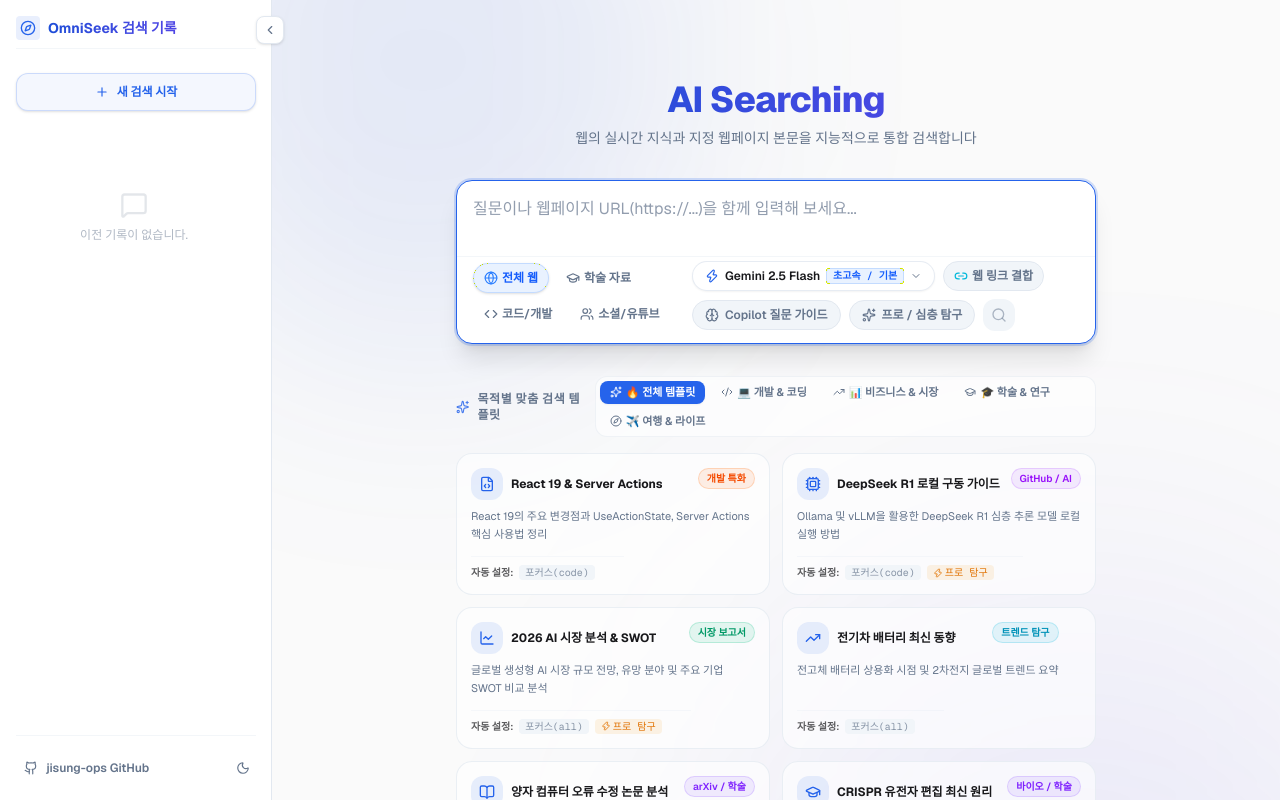
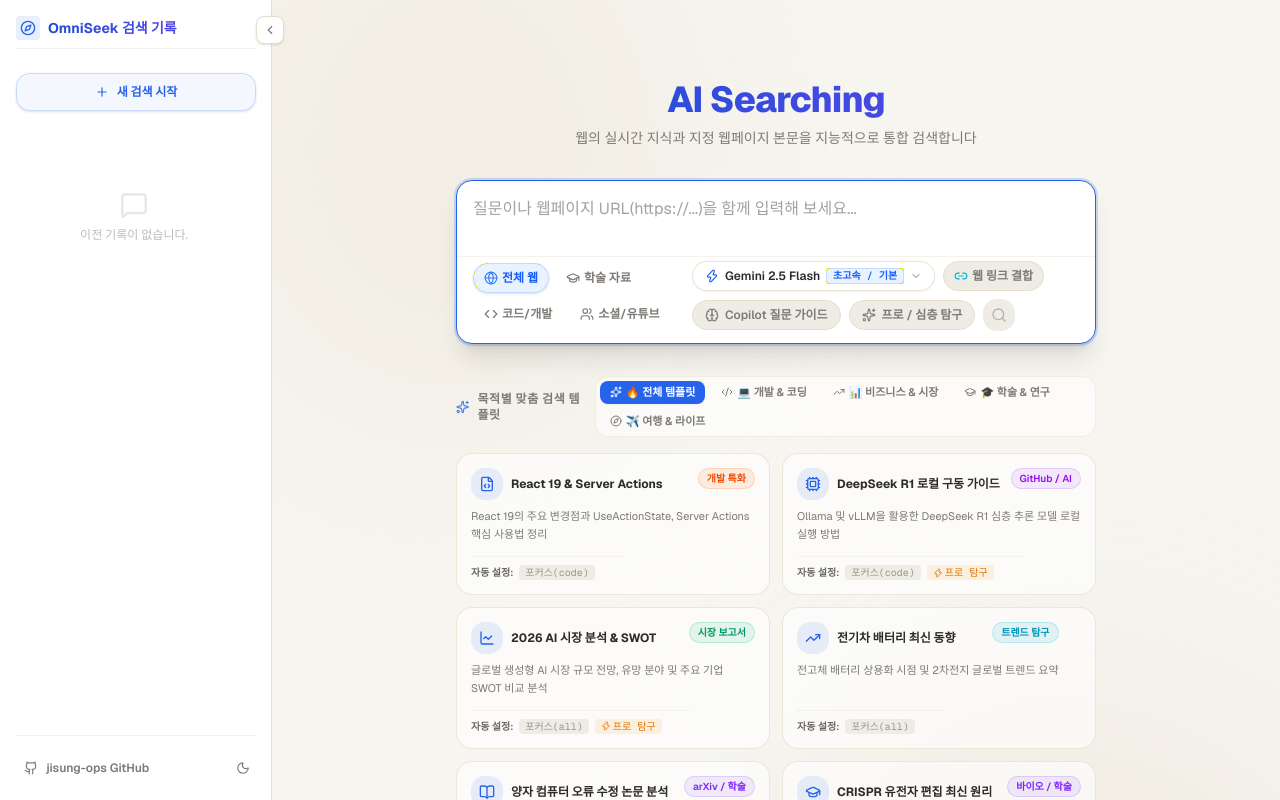
Before and after one commit to jisung-ops/ai_Searching, a Next.js app: page / in a window 1280 px wide. Shown: the top 800 px of the page. Built offline with nearby package versions, Linux system fonts and the light colour scheme.

Commit message:
디자인 리뉴얼: 웜 노션 및 파피루스 크래프트 감성 테마로 전면 리스타일링

```diff
--- a/src/app/globals.css
+++ b/src/app/globals.css
@@ -25,48 +25,48 @@
 }
 
 :root {
-  --background: #fafafa;
-  --foreground: #18181b;
-  --card: #ffffff;
-  --card-foreground: #18181b;
-  --primary: #0f172a;
-  --primary-foreground: #f8fafc;
-  --secondary: #f1f5f9;
-  --secondary-foreground: #0f172a;
-  --muted: #f1f5f9;
-  --muted-foreground: #64748b;
-  --accent: #2563eb;
-  --accent-foreground: #ffffff;
-  --border: #e2e8f0;
-  --radius: 12px;
+  --background: #F7F5F0;
+  --foreground: #2D2B2A;
+  --card: #FFFFFF;
+  --card-foreground: #2D2B2A;
+  --primary: #3D3B39;
+  --primary-foreground: #FDFCF9;
+  --secondary: #EFECE6;
+  --secondary-foreground: #2D2B2A;
+  --muted: #EFECE6;
+  --muted-foreground: #7E7A75;
+  --accent: #8C6D53;
+  --accent-foreground: #FFFFFF;
+  --border: #E5DFC9;
+  --radius: 14px;
 
-  /* Default theme color mappings */
-  --theme-color: #2563eb;
-  --theme-color-from: #1d4ed8;
-  --theme-color-to: #4f46e5;
-  --theme-color-glow: rgba(37, 99, 235, 0.12);
+  /* Default theme color mappings (Warm Craft Palette) */
+  --theme-color: #8C6D53;
+  --theme-color-from: #8C6D53;
+  --theme-color-to: #4E6B56;
+  --theme-color-glow: rgba(140, 109, 83, 0.12);
 }
 
 .dark {
-  --background: #09090b;
-  --foreground: #f4f4f5;
-  --card: #18181b;
-  --card-foreground: #f4f4f5;
-  --primary: #f8fafc;
-  --primary-foreground: #0f172a;
-  --secondary: #27272a;
-  --secondary-foreground: #f8fafc;
-  --muted: #27272a;
-  --muted-foreground: #a1a1aa;
-  --accent: #3b82f6;
-  --accent-foreground: #ffffff;
-  --border: #27272a;
+  --background: #1F1D1B;
+  --foreground: #F0ECE6;
+  --card: #2A2725;
+  --card-foreground: #F0ECE6;
+  --primary: #F0ECE6;
+  --primary-foreground: #1F1D1B;
+  --secondary: #332F2C;
+  --secondary-foreground: #F0ECE6;
+  --muted: #332F2C;
+  --muted-foreground: #A19B95;
+  --accent: #D4A373;
+  --accent-foreground: #1F1D1B;
+  --border: #3A3633;
 
   /* Default theme color mappings in dark mode */
-  --theme-color: #3b82f6;
-  --theme-color-from: #3b82f6;
-  --theme-color-to: #6366f1;
-  --theme-color-glow: rgba(59, 130, 246, 0.12);
+  --theme-color: #D4A373;
+  --theme-color-from: #D4A373;
+  --theme-color-to: #A3B18A;
+  --theme-color-glow: rgba(212, 163, 115, 0.15);
 }
 
 /* Focus Theme Colors: Light Mode */
--- a/src/app/page.tsx
+++ b/src/app/page.tsx
@@ -207,9 +207,9 @@
 
       {/* Main Container */}
       <div className="relative flex-1 flex flex-col min-h-screen overflow-hidden selection:bg-theme/30">
-        {/* Dynamic Background Premium Glow Blobs */}
-        <div className="absolute top-[-20%] left-[-10%] w-[50%] h-[50%] rounded-full bg-theme-from/10 blur-[120px] pointer-events-none transition-colors duration-700" />
-        <div className="absolute bottom-[-10%] right-[-10%] w-[60%] h-[60%] rounded-full bg-theme-to/10 blur-[150px] pointer-events-none transition-colors duration-700" />
+        {/* Warm Organic Papyrus Ambient Background Overlay */}
+        <div className="absolute top-[-10%] left-[-5%] w-[45%] h-[45%] rounded-full bg-[#EAE3D2]/40 dark:bg-[#2F2C28]/40 blur-[100px] pointer-events-none transition-colors duration-700" />
+        <div className="absolute bottom-[-10%] right-[-5%] w-[50%] h-[50%] rounded-full bg-[#E3DAC9]/40 dark:bg-[#2B2724]/40 blur-[120px] pointer-events-none transition-colors duration-700" />
 
         {/* Main Content Area */}
         <main className="flex-1 flex flex-col z-10 w-full">
--- a/src/components/chat-interface.tsx
+++ b/src/components/chat-interface.tsx
@@ -1921,52 +1921,54 @@
                       }
                     </div>
 
-                    {/* Suggested follow-up questions (High-End Modern Design) */}
+                    {/* Suggested follow-up questions (Warm Organic Notion Craft Design) */}
                     {!isLoading && index === messages.length - 1 && followups.length > 0 && (
                       <motion.div
                         initial={{ opacity: 0, y: 15 }}
                         animate={{ opacity: 1, y: 0 }}
                         transition={{ duration: 0.4, ease: [0.16, 1, 0.3, 1] }}
-                        className="mt-8 pt-5 border-t border-border/40 space-y-3.5"
+                        className="mt-8 pt-6 border-t border-[#E5DFC9] dark:border-[#3A3633] space-y-3.5"
                       >
                         {/* Section Header */}
                         <div className="flex items-center justify-between">
                           <div className="flex items-center gap-2">
-                            <div className="p-1 rounded-md bg-indigo-500/10 text-indigo-500 dark:text-indigo-400">
-                              <Compass className="w-3.5 h-3.5 animate-spin-slow" />
+                            <div className="p-1.5 rounded-lg bg-[#EFECE6] dark:bg-[#332F2C] text-[#8C6D53] dark:text-[#D4A373] border border-[#E5DFC9] dark:border-[#3A3633]">
+                              <Compass className="w-4 h-4" />
                             </div>
-                            <span className="text-xs font-bold tracking-wide bg-gradient-to-r from-indigo-500 via-purple-500 to-pink-500 bg-clip-text text-transparent">
-                              연관 탐색 이어가기
+                            <span className="text-xs font-bold tracking-wide text-[#5C4A3E] dark:text-[#E6DEC8]">
+                              연관 주제 탐색 노트
                             </span>
                           </div>
-                          <span className="text-[10px] text-muted-foreground/70 font-mono">클릭 시 자동 탐색</span>
+                          <span className="text-[10px] text-muted-foreground/80 font-sans bg-muted/60 px-2 py-0.5 rounded-md border border-border/40">
+                            선택 시 이어서 질문
+                          </span>
                         </div>
 
-                        {/* Interactive Suggestion Cards */}
+                        {/* Warm Notion Craft Suggestion Cards */}
                         <div className="grid grid-cols-1 gap-2.5">
                           {followups.map((q, qIdx) => {
                             const info = getCategoryInfo(q.category);
                             return (
                               <motion.button
                                 key={qIdx}
-                                whileHover={{ scale: 1.008, x: 5 }}
+                                whileHover={{ scale: 1.006, x: 4 }}
                                 whileTap={{ scale: 0.99 }}
                                 onClick={() => onSendFollowup(q.text)}
-                                className="group relative flex items-center justify-between text-left text-xs sm:text-sm py-3 px-4 rounded-2xl border border-border/50 bg-gradient-to-r from-card/90 via-card/70 to-muted/20 hover:from-indigo-500/[0.04] hover:to-purple-500/[0.04] hover:border-indigo-500/35 hover:shadow-md hover:shadow-indigo-500/5 transition-all duration-300 cursor-pointer backdrop-blur-md overflow-hidden"
+                                className="group relative flex items-center justify-between text-left text-xs sm:text-sm py-3 px-4 rounded-2xl border border-[#E5DFC9] dark:border-[#3A3633] bg-[#FDFCF9] dark:bg-[#2A2725] hover:bg-[#F5F1E8] dark:hover:bg-[#332F2C] hover:border-[#D8CFB9] dark:hover:border-[#4D4844] shadow-2xs hover:shadow-xs transition-all duration-200 cursor-pointer overflow-hidden"
                               >
-                                {/* Left accent glow line on hover */}
-                                <div className="absolute left-0 top-0 bottom-0 w-1 bg-gradient-to-b from-indigo-500 to-purple-500 opacity-0 group-hover:opacity-100 transition-opacity duration-300" />
-
-                                <div className="flex items-center gap-3 min-w-0 pr-3">
-                                  <span className={`text-[10px] font-bold px-2 py-0.5 rounded-md shrink-0 transition-transform duration-200 group-hover:scale-105 ${info.badgeStyle}`}>
+                                {/* Left subtle warm border indicator */}
+                                <div className="absolute left-0 top-0 bottom-0 w-1 bg-[#8C6D53] dark:bg-[#D4A373] opacity-40 group-hover:opacity-100 transition-opacity duration-200" />
+
+                                <div className="flex items-center gap-3 min-w-0 pr-3 pl-1">
+                                  <span className="text-[10px] font-bold px-2 py-0.5 rounded-md shrink-0 bg-[#EFECE6] dark:bg-[#332F2C] text-[#6B5749] dark:text-[#C5BBAF] border border-[#E0D8C3] dark:border-[#423D39]">
                                     {info.label}
                                   </span>
-                                  <span className="leading-relaxed text-foreground/90 font-medium group-hover:text-indigo-600 dark:group-hover:text-indigo-300 transition-colors line-clamp-2">
+                                  <span className="leading-relaxed text-foreground/90 font-medium group-hover:text-[#8C6D53] dark:group-hover:text-[#D4A373] transition-colors line-clamp-2">
                                     {q.text}
                                   </span>
                                 </div>
 
-                                <div className="flex items-center justify-center w-6 h-6 rounded-full bg-muted/50 group-hover:bg-indigo-500 text-muted-foreground group-hover:text-white transition-all duration-200 shrink-0 ml-2 shadow-xs">
+                                <div className="flex items-center justify-center w-6 h-6 rounded-lg bg-[#EFECE6] dark:bg-[#332F2C] text-[#7E7A75] dark:text-[#A19B95] group-hover:bg-[#8C6D53] dark:group-hover:bg-[#D4A373] group-hover:text-white dark:group-hover:text-[#1F1D1B] transition-all duration-200 shrink-0 ml-2">
                                   <ArrowRight className="w-3.5 h-3.5 group-hover:translate-x-0.5 transition-transform" />
                                 </div>
                               </motion.button>
```
